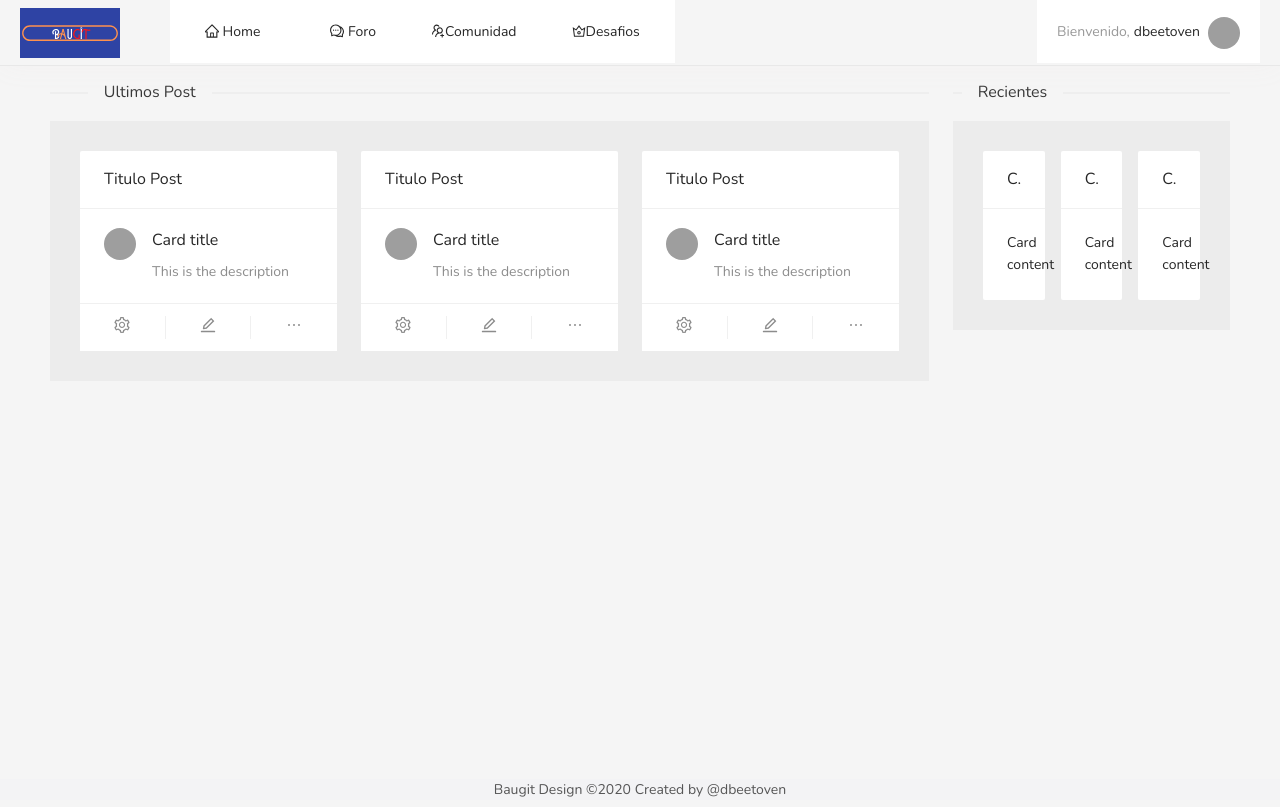
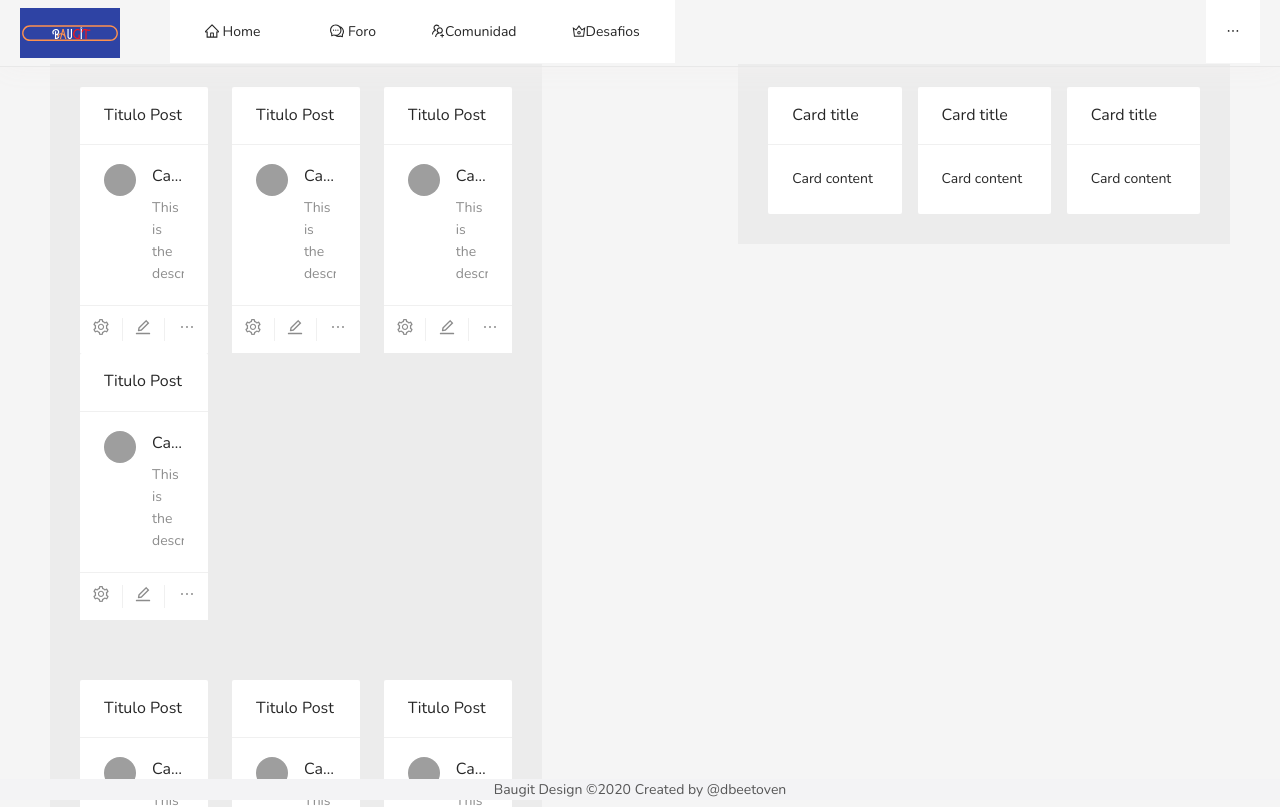
Before and after one commit to dbeetoven/Baugit, a React (Create React App) app: page / in a window 1280 px wide. Shown: the top 807 px of the page. Built offline with nearby package versions, Linux system fonts and the light colour scheme; grey boxes are pictures that could not be loaded; what fetch-intercept would draw is missing.

Commit message:
App user Context

```diff
--- a/package.json
+++ b/package.json
@@ -13,6 +13,7 @@
     "antd": "^4.1.3",
     "bootstrap": "^4.4.1",
     "date-fns": "^2.12.0",
+    "evergreen-ui": "^4.26.1",
     "fetch-intercept": "^2.3.1",
     "formik": "^2.1.4",
     "jquery": "^3.4.1",
--- a/src/components/AppRouter.jsx
+++ b/src/components/AppRouter.jsx
@@ -1,4 +1,4 @@
-import React, { useContext } from 'react';
+import React from 'react';
 import { LayoutPage } from 'components/Layout';
 import ROUTES from 'constants/routes';
 import ForgotPasswordPage from 'pages/forgotPasswordPage/ForgotPasswordPage';
@@ -7,24 +7,22 @@ import LoginPage from 'pages/loginPage/LoginPage';
 import { Posts } from 'pages/posts/posts';
 import { Profile } from 'pages/profile/Profile';
 import SignUpPage from 'pages/signupPage/SignUpPage';
-import { AuthContext } from 'provider/AuthProvider';
+import { UserProvider } from 'provider/UserProvider';
 import { Route, Switch } from 'react-router-dom';
 
-const AppRouter = () => {
-  const authContext = useContext(AuthContext);
-
-  return (
+const AppRouter = () => (
+  <UserProvider>
     <Switch>
       <Route path={ROUTES.LOGIN} component={LoginPage} />
       <Route path={ROUTES.SIGNUP} component={SignUpPage} />
       <Route path={ROUTES.FORGOT_PASSWORD} component={ForgotPasswordPage} />
-      <LayoutPage user={authContext.user}>
+      <LayoutPage>
         <Route exact path={ROUTES.HOME} component={HomePage} />
         <Route path={ROUTES.PROFILE} component={Profile} />
         <Route path={ROUTES.JOBS_POSTS} component={Posts} />
       </LayoutPage>
     </Switch>
-  );
-};
+  </UserProvider>
+);
 
 export default AppRouter;
--- a/src/components/Layout/index.jsx
+++ b/src/components/Layout/index.jsx
@@ -12,7 +12,7 @@ const LayoutPage = ({ children, user }) => (
     >
       <Topbar user={user} />
     </Header>
-    <Content style={{ padding: '0 50px', marginTop: 64, overflowY: 'auto' }}>
+    <Content style={{ padding: '0 50px' }}>
       <div style={{ height: 'calc(100vh - 64px)' }}>
         {children}
       </div>
@@ -20,7 +20,7 @@ const LayoutPage = ({ children, user }) => (
     <Footer style={{
       position: 'sticky', bottom: '0', textAlign: 'center', backgroundColor: '#f3f3f5'
     }}
-    >Baugit Design ©2020 Created by @dbeetoven
+    >Baugit Design ©{new Date().getFullYear()} Created by @dbeetoven
     </Footer>
   </Layout>
 );
--- a/src/components/Lists/PostLists.jsx
+++ b/src/components/Lists/PostLists.jsx
@@ -14,6 +14,9 @@ const PostList = () => (
       <Col span={8}>
         <PostCard key={3} />
       </Col>
+      <Col span={8}>
+        <PostCard key={3} />
+      </Col>
     </Row>
   </div>
 );
--- a/src/index.css
+++ b/src/index.css
@@ -13,9 +13,9 @@ body {
   margin: 0;
   font-family: 'Nunito', -apple-system, BlinkMacSystemFont, 'Segoe UI', Roboto, 'Helvetica Neue',
     Arial, sans-serif, 'Apple Color Emoji', 'Segoe UI Emoji', 'Segoe UI Symbol', 'Noto Color Emoji';
-  font-size: 1rem;
-  font-weight: 400;
-  line-height: 1.5;
-  color: #858796;
-  text-align: left;
+  /* font-size: 1rem;
+  font-weight: 400; */
+  /* line-height: 1.5; */
+  /* color: #858796;
+  text-align: left; */
 }
--- a/src/pages/HomePage/HomePage.jsx
+++ b/src/pages/HomePage/HomePage.jsx
@@ -4,23 +4,18 @@ import { Row, Col, Divider } from 'antd';
 import { PostList } from 'components/Lists/PostLists';
 
 const HomePage = () => (
-  <Row
-    gutter={{ xs: 8, sm: 16, md: 24 }}
-  >
-    <Col
-      span={18}
-      xs={8}
-      sm={12}
-      md={18}
-    >
+  <Row>
+    <Col xs={24} sm={4} md={6} lg={8} xl={10}>
       <Divider orientation="left" style={{ color: '#333', fontWeight: 'normal' }}>
         Ultimos Post
       </Divider>
       <PostList />
+      <PostList />
     </Col>
-    <Col
-      span={6}
-    >
+    <Col xs={24} sm={16} md={12} lg={8} xl={4}>
+      Col
+    </Col>
+    <Col xs={24} sm={4} md={6} lg={8} xl={10}>
       <Divider orientation="left" style={{ color: '#333', fontWeight: 'normal' }}>
         Recientes
       </Divider>
--- a/src/pages/loginPage/LoginPage.jsx
+++ b/src/pages/loginPage/LoginPage.jsx
@@ -1,25 +1,20 @@
-import { AuthContext } from 'provider/AuthProvider';
+import { UserContext } from 'provider/UserProvider';
 import React, { useContext, useState } from 'react';
 import { useHistory } from 'react-router-dom';
 
 const LoginPage = () => {
-  const authContext = useContext(AuthContext);
-  const history = useHistory();
+  const { user, handleLogin, handleLogout } = useContext(UserContext);
   const [email, setEmail] = useState('');
   const [password, setPassword] = useState('');
   const isEnabled = email.length > 0 && email.includes('@') && password.length >= 6;
+  const history = useHistory();
+
+  handleLogout(); // OnInit Logout
 
   const handleSubmit = async (ev) => {
     ev.preventDefault();
-    authContext
-      .login({ email, password })
-      .then((res) => {
-        authContext.setSessionData(res.token, res.user);
-        history.push('/');
-      })
-      .catch((error) => {
-        console.error(error);
-      });
+    handleLogin({ email, password });
+    if (user) history.push('/');
   };
 
   return (
--- a/src/provider/UserProvider.js
+++ b/src/provider/UserProvider.js
@@ -0,0 +1,58 @@
+/* eslint-disable react/prop-types */
+/* eslint-disable no-console */
+import React from 'react';
+import { API_URL } from 'services/apiUrls';
+import { login, logout, register } from 'services/authService';
+import { useLocalStorage } from './useLocalStorage';
+
+const UserContext = React.createContext();
+const { Provider, Consumer } = UserContext;
+
+function UserProvider({ children }) {
+  const [user, setUser] = useLocalStorage(API_URL.USER, null);
+  // eslint-disable-next-line no-unused-vars
+  const [token, setToken] = useLocalStorage(API_URL.TOKEN_KEY, null);
+
+  function handleLogin(email, password) {
+    return login(email, password)
+      .then((res) => {
+        const [user, token] = res;
+        setUser(user);
+        setToken(token);
+      })
+      .catch((err) => console.error(err));
+  }
+
+  function handleLogout() {
+    logout()
+      .then(() => {
+        setToken(null);
+        setUser({});
+      })
+      .catch((err) => console.error(err));
+  }
+
+  function handleRegister(email, password, username) {
+    register(email, password, username)
+      .then((res) => {
+        const [user, token] = res;
+        setUser(user);
+        setToken(token);
+      })
+      .catch((err) => console.error(err));
+  }
+  return (
+    <Provider
+      value={{
+        user,
+        handleLogin,
+        handleRegister,
+        handleLogout,
+      }}
+    >
+      {children}
+    </Provider>
+  );
+}
+
+export { UserContext, UserProvider, Consumer as UserConsumer };
--- a/src/services/authService.js
+++ b/src/services/authService.js
@@ -5,10 +5,12 @@ const login = ({ email, password }) => httpService.post(API_URL.LOGIN, { email,
 
 const logout = () => httpService.post(API_URL.LOGOUT, {});
 
-const register = ({ username, email, password }) => httpService.post(API_URL.SIGNUP, { username, email, password });
-
 const me = () => httpService.get(API_URL.ME);
 const logoutAll = () => httpService.post(API_URL.LOGOUT_ALL, {});
+
+function register({ email, password, username }) {
+  return httpService.post(API_URL.SIGNUP, { username, email, password });
+}
 
 export {
   login, me, register, logout, logoutAll
```
Also changed, not shown: 1 other file (tests, documents, lock files or other folders).
